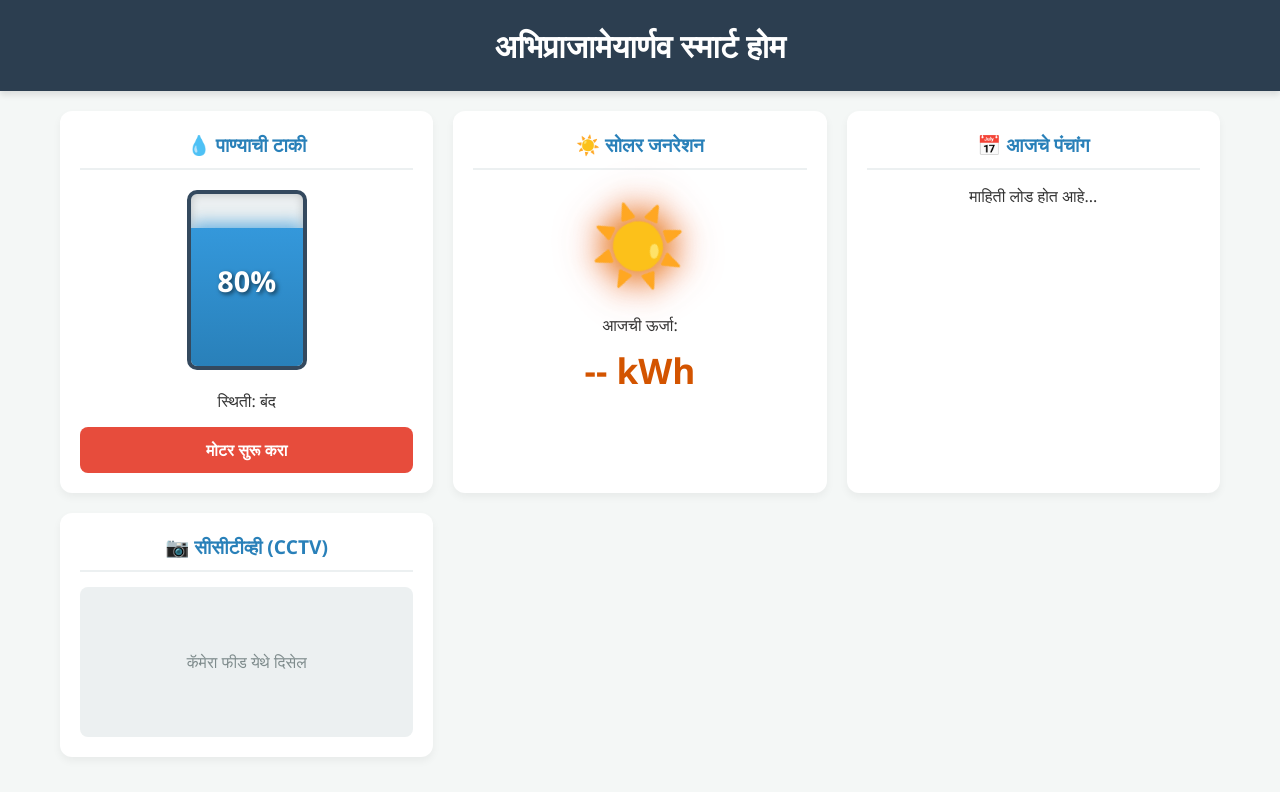
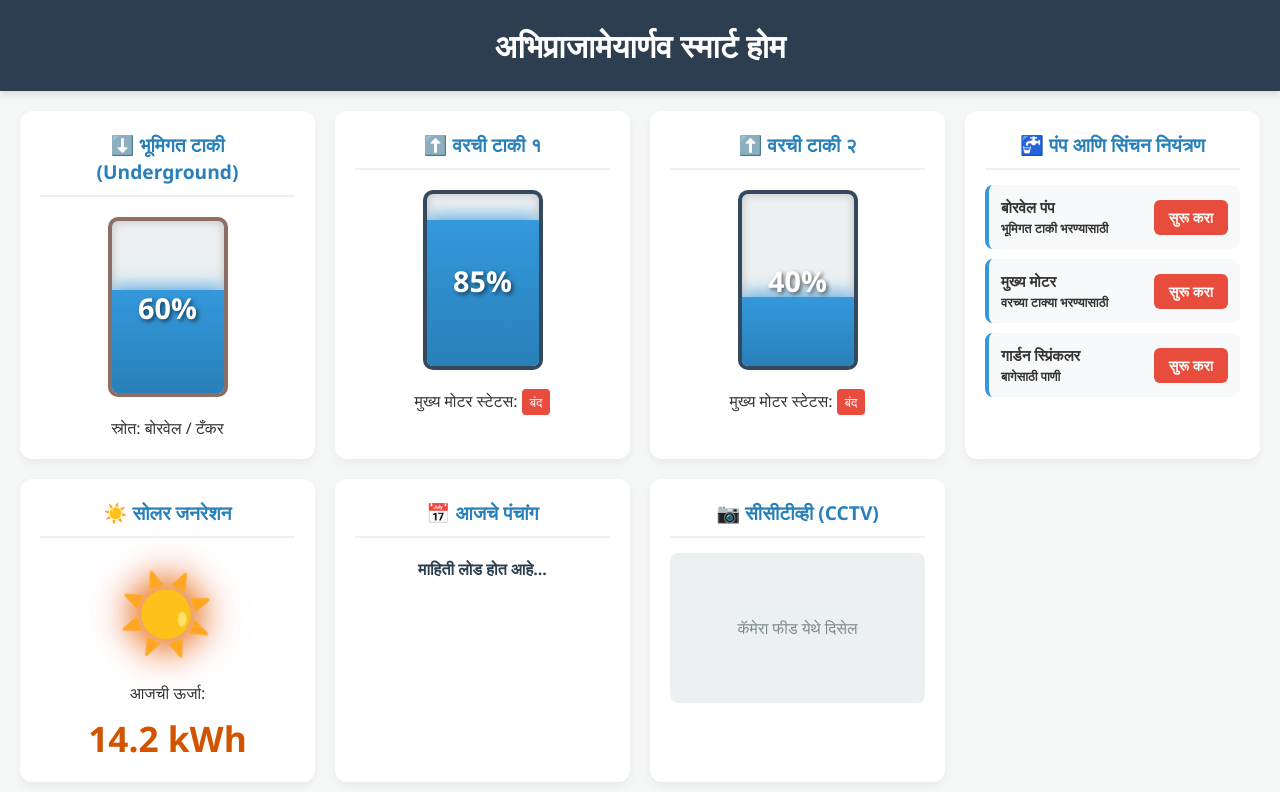
Before and after one commit to abhijitdeogirkar/smart_home, a plain HTML site: page index.html in a window 1280 px wide. Drawn offline with Linux system fonts and the light colour scheme.

Commit message:
Update dashboard layout and styles

```diff
--- a/index.html
+++ b/index.html
@@ -6,19 +6,22 @@
     <title>अभिप्राजामेयार्णव स्मार्ट होम</title>
 
     <style>
+        /* बेसिक सेटिंग्ज */
         * { margin: 0; padding: 0; box-sizing: border-box; font-family: 'Segoe UI', Tahoma, sans-serif; }
         body { background-color: #f4f7f6; color: #333; }
         header { background-color: #2c3e50; color: white; text-align: center; padding: 1.5rem; box-shadow: 0 4px 6px rgba(0,0,0,0.1); }
-        .dashboard-container { display: grid; grid-template-columns: repeat(auto-fit, minmax(280px, 1fr)); gap: 20px; padding: 20px; max-width: 1200px; margin: 0 auto; }
+
+        /* डॅशबोर्ड ग्रीड */
+        .dashboard-container { display: grid; grid-template-columns: repeat(auto-fit, minmax(280px, 1fr)); gap: 20px; padding: 20px; max-width: 1400px; margin: 0 auto; }
         .card { background-color: white; border-radius: 12px; padding: 20px; text-align: center; box-shadow: 0 4px 8px rgba(0,0,0,0.05); }
         .card h2 { font-size: 1.2rem; color: #2980b9; margin-bottom: 15px; border-bottom: 2px solid #ecf0f1; padding-bottom: 10px; }
 
-        /* --- १. पाण्याची टाकी ॲनिमेशन (Water Tank CSS) --- */
+        /* --- पाण्याची टाकी ॲनिमेशन --- */
         .tank-container {
             width: 120px;
             height: 180px;
             border: 4px solid #34495e;
-            border-radius: 10px 10px 10px 10px;
+            border-radius: 10px;
             margin: 20px auto;
             position: relative;
             background-color: #ecf0f1;
@@ -26,13 +29,13 @@
             box-shadow: inset 0 0 10px rgba(0,0,0,0.2);
         }
 
-        /* पाण्याला वर-खाली करण्यासाठी (Transition Effect) */
+        /* भूमिगत टाकीसाठी थोडा वेगळा रंग (तपकिरी बॉर्डर) */
+        .underground-tank { border-color: #8d6e63; }
+
         .water-fill {
             position: absolute;
             bottom: 0;
             width: 100%;
-            /* पाण्याची पातळी इथे सेट होते. जावास्क्रिप्टने हे बदलल्यावर ॲनिमेशन दिसेल */
-            height: 80%;
             background: linear-gradient(to bottom, #3498db, #2980b9);
             transition: height 1.5s ease-in-out;
             box-shadow: 0 -5px 15px rgba(52, 152, 219, 0.7);
@@ -50,25 +53,36 @@
             z-index: 2;
         }
 
-        .btn { background-color: #e74c3c; color: white; border: none; padding: 12px 20px; font-size: 1rem; border-radius: 8px; cursor: pointer; width: 100%; font-weight: bold; margin-top: 15px; }
+        /* --- पंप आणि कंट्रोल स्विचेस --- */
+        .pump-control {
+            display: flex;
+            justify-content: space-between;
+            align-items: center;
+            background: #f8f9fa;
+            padding: 12px;
+            border-radius: 8px;
+            margin-bottom: 10px;
+            border-left: 4px solid #3498db;
+        }
+        .pump-title { font-weight: bold; font-size: 0.95rem; text-align: left; }
+        .status-badge { background: #e74c3c; color: white; padding: 4px 8px; border-radius: 4px; font-size: 0.8rem; }
 
-        /* --- २. सोलर एनर्जी ॲनिमेशन (Solar CSS) --- */
+        .btn { background-color: #27ae60; color: white; border: none; padding: 8px 15px; font-size: 0.9rem; border-radius: 6px; cursor: pointer; font-weight: bold; transition: 0.3s; }
+        .btn:hover { background-color: #2ecc71; }
+        .btn-red { background-color: #e74c3c; }
+
+        /* --- सोलर ॲनिमेशन --- */
         .solar-icon {
             font-size: 5rem;
             margin: 10px 0;
             display: inline-block;
-            /* सूर्य फिरण्याचा आणि चमकण्याचा इफेक्ट */
             animation: spinSun 12s linear infinite, glowSun 2s alternate infinite;
         }
-
-        @keyframes spinSun {
-            100% { transform: rotate(360deg); }
-        }
+        @keyframes spinSun { 100% { transform: rotate(360deg); } }
         @keyframes glowSun {
             0% { text-shadow: 0 0 10px #f1c40f; color: #f1c40f; }
             100% { text-shadow: 0 0 30px #e67e22, 0 0 50px #e74c3c; color: #f39c12; }
         }
-
         .solar-text { font-size: 2.2rem; font-weight: bold; color: #d35400; margin-top: 10px; }
 
         .cctv-placeholder { background-color: #ecf0f1; height: 150px; border-radius: 8px; display: flex; align-items: center; justify-content: center; color: #7f8c8d; margin-top: 10px; }
@@ -81,29 +95,61 @@
     <main class="dashboard-container">
 
         <div class="card">
-            <h2>💧 पाण्याची टाकी</h2>
+            <h2>⬇️ भूमिगत टाकी (Underground)</h2>
+            <div class="tank-container underground-tank">
+                <div class="water-fill" style="height: 60%;"></div>
+                <div class="water-level-text">60%</div>
+            </div>
+            <p>स्रोत: बोरवेल / टँकर</p>
+        </div>
 
+        <div class="card">
+            <h2>⬆️ वरची टाकी १</h2>
             <div class="tank-container">
-                <div class="water-fill" id="waterFillDiv" style="height: 80%;"></div>
-                <div class="water-level-text" id="waterLevel">80%</div>
+                <div class="water-fill" style="height: 85%;"></div>
+                <div class="water-level-text">85%</div>
+            </div>
+            <p>मुख्य मोटर स्टेटस: <span class="status-badge">बंद</span></p>
+        </div>
+
+        <div class="card">
+            <h2>⬆️ वरची टाकी २</h2>
+            <div class="tank-container">
+                <div class="water-fill" style="height: 40%;"></div>
+                <div class="water-level-text">40%</div>
+            </div>
+            <p>मुख्य मोटर स्टेटस: <span class="status-badge">बंद</span></p>
+        </div>
+
+        <div class="card" style="grid-column: span 1;">
+            <h2>🚰 पंप आणि सिंचन नियंत्रण</h2>
+
+            <div class="pump-control">
+                <div class="pump-title">बोरवेल पंप<br><small>भूमिगत टाकी भरण्यासाठी</small></div>
+                <button class="btn btn-red">सुरू करा</button>
             </div>
 
-            <p>स्थिती: <span id="motorStatus">बंद</span></p>
-            <button id="motorToggleBtn" class="btn">मोटर सुरू करा</button>
+            <div class="pump-control">
+                <div class="pump-title">मुख्य मोटर<br><small>वरच्या टाक्या भरण्यासाठी</small></div>
+                <button class="btn btn-red">सुरू करा</button>
+            </div>
+
+            <div class="pump-control">
+                <div class="pump-title">गार्डन स्प्रिंकलर<br><small>बागेसाठी पाणी</small></div>
+                <button class="btn btn-red">सुरू करा</button>
+            </div>
         </div>
 
         <div class="card">
             <h2>☀️ सोलर जनरेशन</h2>
-
             <div class="solar-icon">☀️</div>
-
             <p>आजची ऊर्जा:</p>
-            <div class="solar-text" id="solarUnits">-- kWh</div>
+            <div class="solar-text">14.2 kWh</div>
         </div>
 
         <div class="card">
             <h2>📅 आजचे पंचांग</h2>
-            <p id="panchangTithi">माहिती लोड होत आहे...</p>
+            <p style="margin-top:20px; font-weight:bold; color:#2c3e50;">माहिती लोड होत आहे...</p>
         </div>
 
         <div class="card">
```
